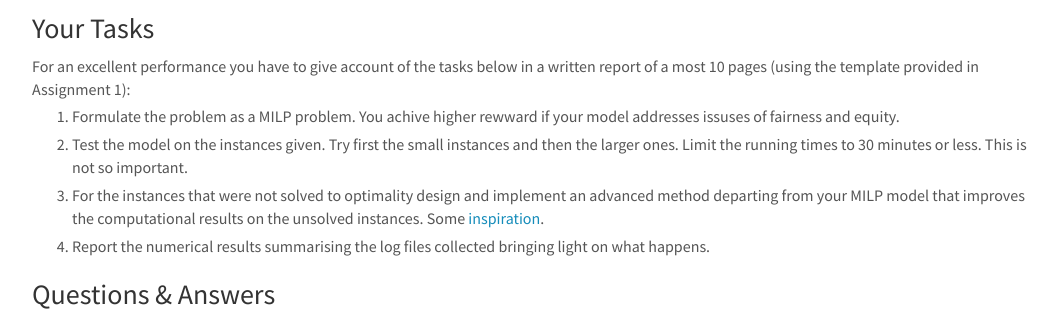
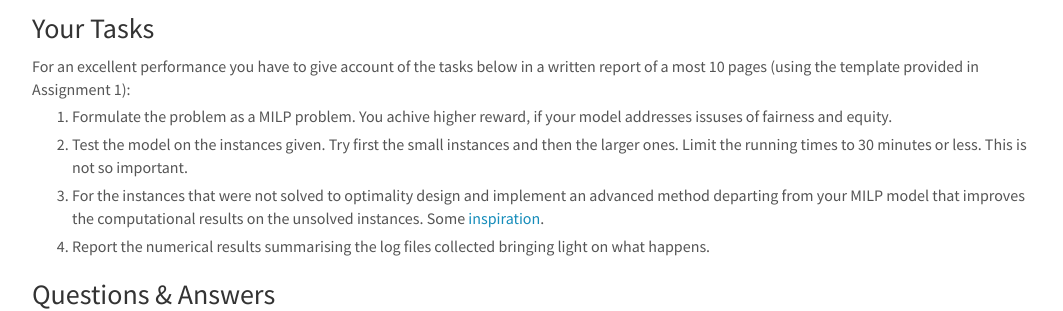
Before and after one commit to DM872/dm872.github.io, a Jekyll site: the page built from _posts/2022-05-30-exams.md, in a window 1280 px wide and 900 px high, scrolled down 1319 px. Shown: the part 154-465 px from the top of the window, without its empty margins (108-1171 px from the left). Built offline with Jekyll 4.4.1, drawn with Linux system fonts in a browser that asks for light colours; nearby versions of some CDN libraries; formulas are drawn with MathJax 3; a script that is not in the unit is left out; comment, search, counter and statistics services are not loaded.

Commit message:
corrected asg1

```diff
--- a/_posts/2022-05-30-exams.md
+++ b/_posts/2022-05-30-exams.md
@@ -131,7 +131,7 @@ For an excellent performance you have to give account of the tasks below
 in a written report of a most 10 pages (using the template provided in
 Assignment 1):
 
-1.  Formulate the problem as a MILP problem. You achive higher rewward
+1.  Formulate the problem as a MILP problem. You achive higher reward,
     if your model addresses issuses of fairness and equity.
 
 2.  Test the model on the instances given. Try first the small instances
```
